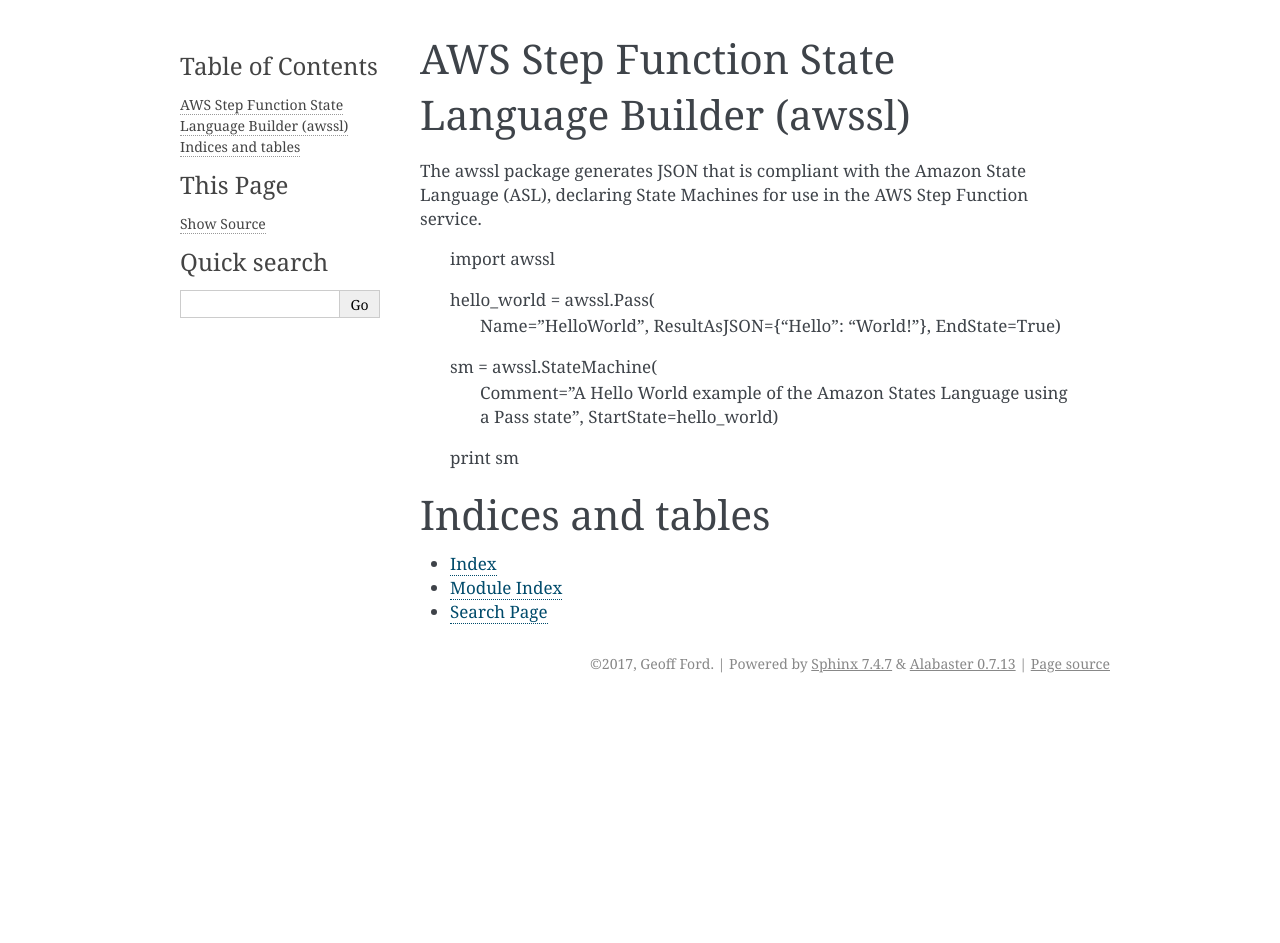
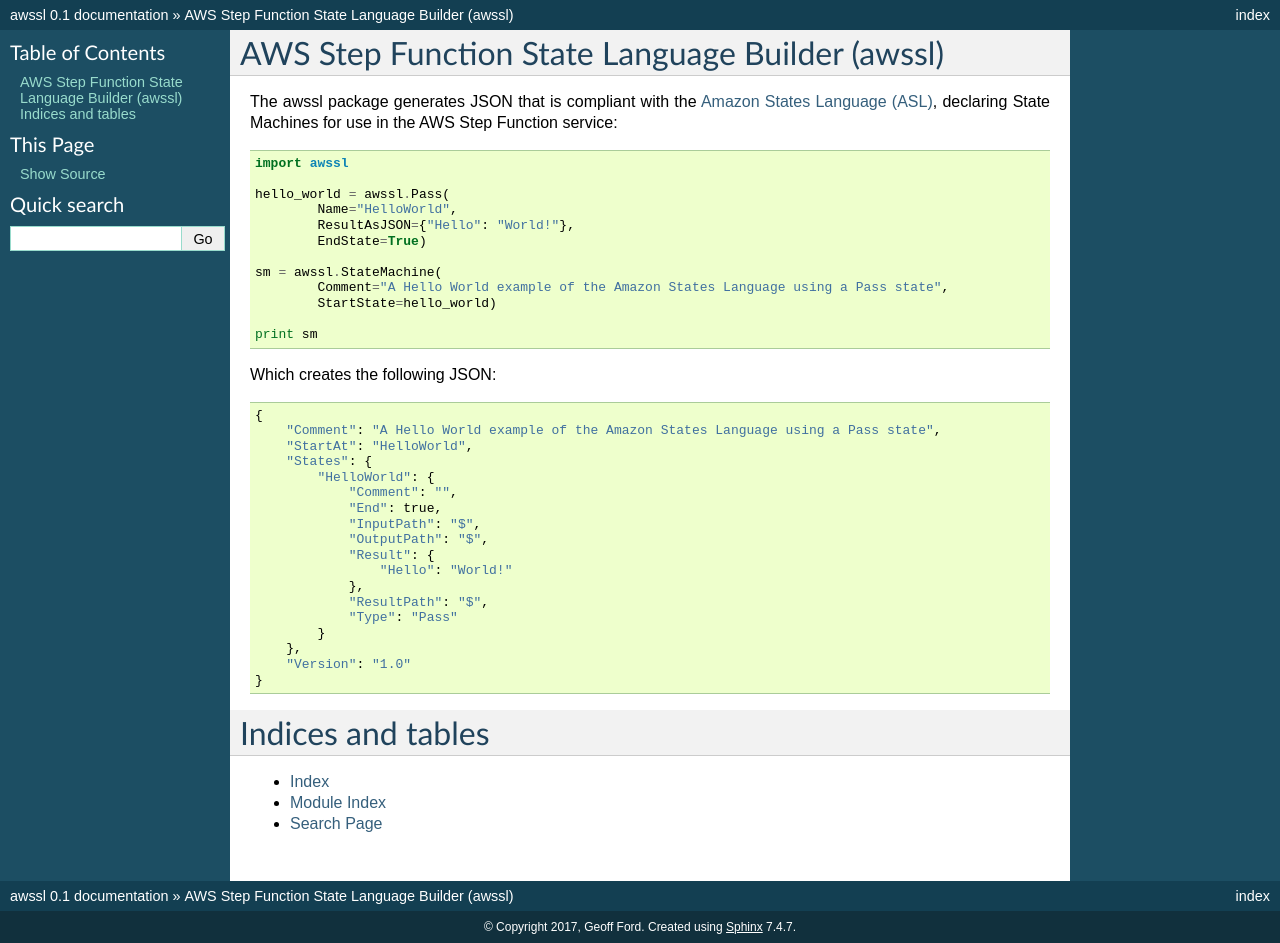
Before and after one commit to gford1000/awssl, a Sphinx documentation site: the page built from docs/source/index.rst, in a window 1280 px wide. Built offline with Sphinx 7.4.7, drawn with Linux system fonts in a browser that asks for light colours; before the commit the page ends 900 px from its top, so only the background shows below that.

Commit message:
Updated docs

```diff
--- a/docs/source/conf.py
+++ b/docs/source/conf.py
@@ -82,7 +82,9 @@
 # The theme to use for HTML and HTML Help pages.  See the documentation for
 # a list of builtin themes.
 #
-html_theme = 'alabaster'
+#html_theme = 'alabaster'
+html_theme = 'default'
+
 
 # Theme options are theme-specific and customize the look and feel of a theme
 # further.  For a list of options available for each theme, see the
--- a/docs/source/index.rst
+++ b/docs/source/index.rst
@@ -1,20 +1,41 @@
 AWS Step Function State Language Builder (awssl)
 ================================================
 
-The awssl package generates JSON that is compliant with the Amazon State Language (ASL), declaring State Machines for use in the AWS Step Function service.
+The awssl package generates JSON that is compliant with the `Amazon States Language (ASL) <https://states-language.net/spec.html>`_, declaring State Machines for use in the AWS Step Function service::
 
-    import awssl
+	import awssl
 
-    hello_world = awssl.Pass(
-        Name="HelloWorld",
-        ResultAsJSON={"Hello": "World!"},
-        EndState=True)
+	hello_world = awssl.Pass(
+		Name="HelloWorld",
+		ResultAsJSON={"Hello": "World!"},
+		EndState=True)
 
-    sm = awssl.StateMachine(
-        Comment="A Hello World example of the Amazon States Language using a Pass state",
-        StartState=hello_world)
+	sm = awssl.StateMachine(
+		Comment="A Hello World example of the Amazon States Language using a Pass state",
+		StartState=hello_world)
 
-    print sm
+	print sm
+
+Which creates the following JSON::
+
+	{
+	    "Comment": "A Hello World example of the Amazon States Language using a Pass state",
+	    "StartAt": "HelloWorld",
+	    "States": {
+	        "HelloWorld": {
+	            "Comment": "",
+	            "End": true,
+	            "InputPath": "$",
+	            "OutputPath": "$",
+	            "Result": {
+	                "Hello": "World!"
+	            },
+	            "ResultPath": "$",
+	            "Type": "Pass"
+	        }
+	    },
+	    "Version": "1.0"
+	}
 
 .. toctree::
    :maxdepth: 2
```
